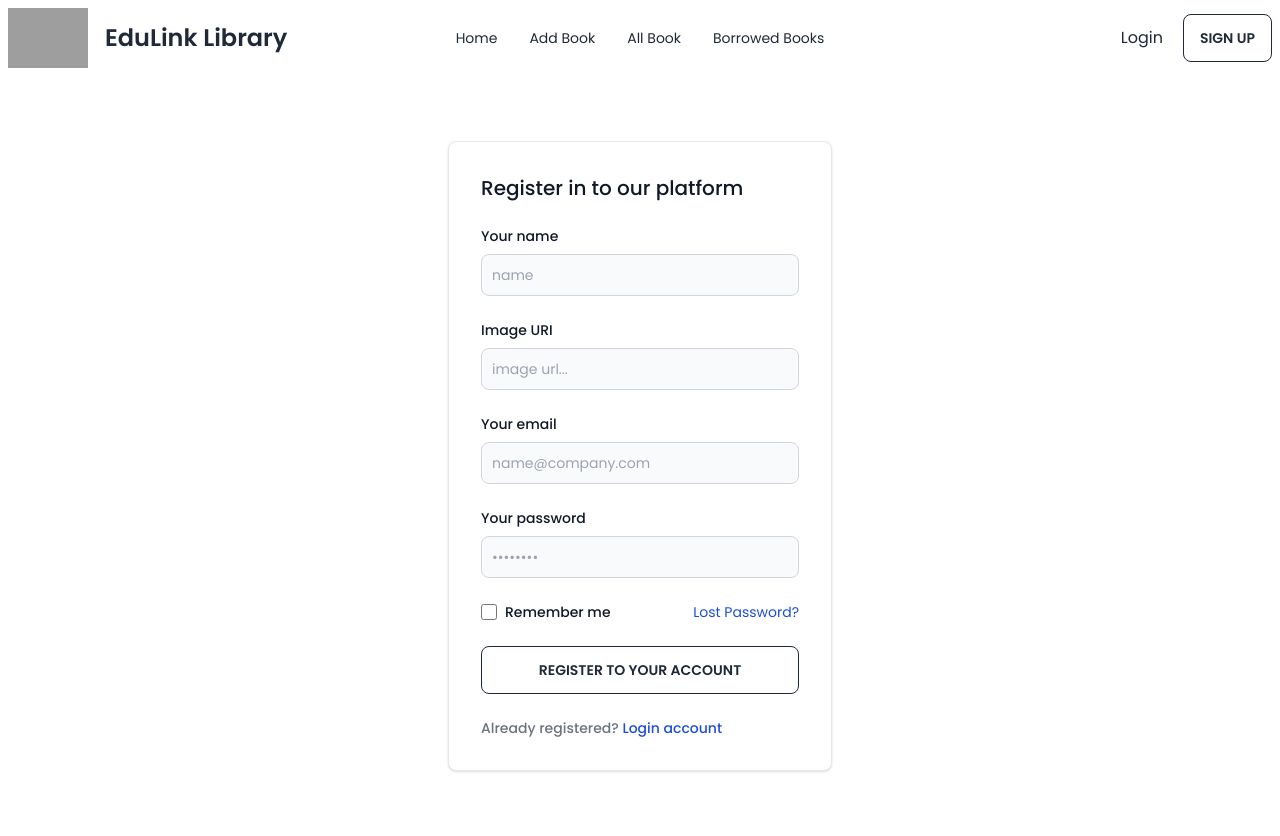
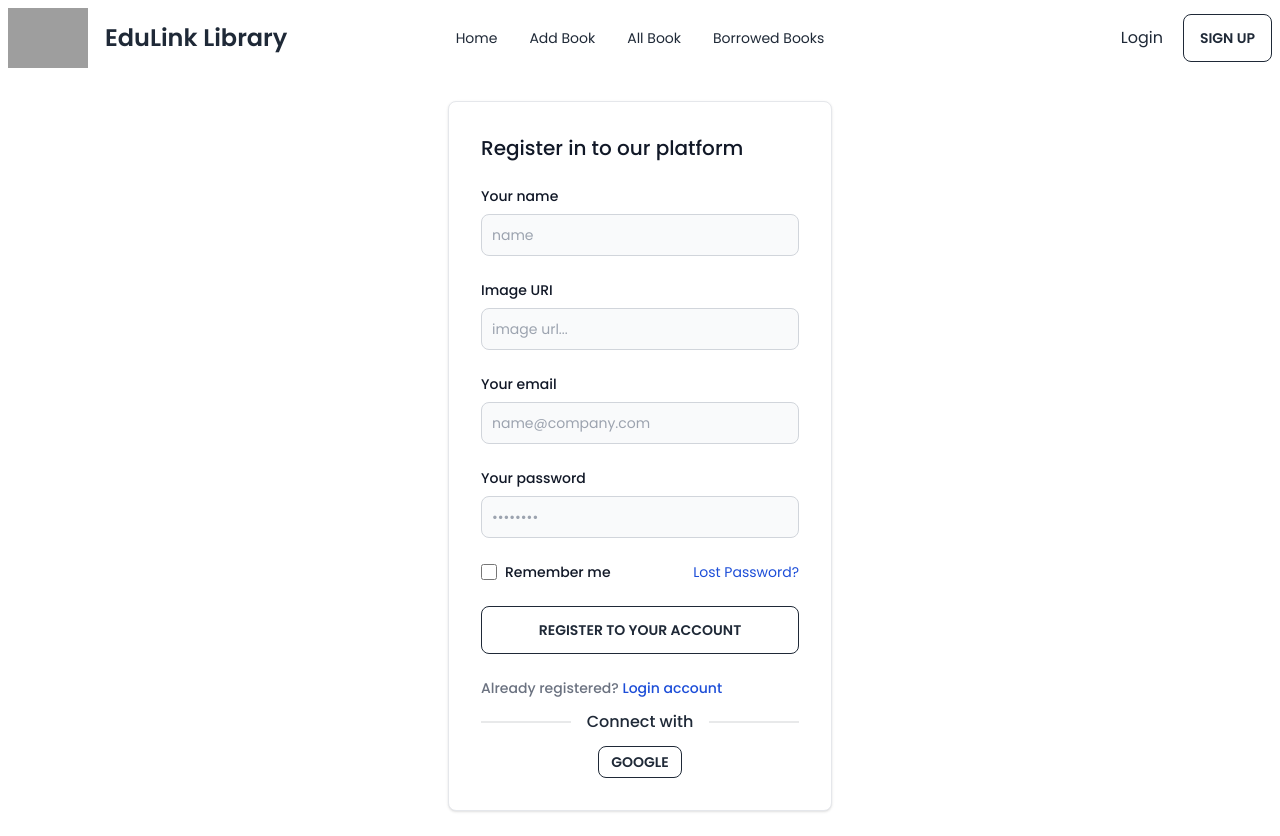
Before and after one commit to rabby159/eduLink-library-client, a React (Vite) app: page /register in a window 1280 px wide. Built offline with nearby package versions, Linux system fonts and the light colour scheme; no server answers; grey boxes are pictures that could not be loaded.

Commit message:
google login or register connection complete

```diff
--- a/src/Router/AuthProvider.jsx
+++ b/src/Router/AuthProvider.jsx
@@ -1,9 +1,10 @@
 import { createContext, useEffect, useState } from "react";
 import PropTypes from "prop-types";
-import { createUserWithEmailAndPassword, onAuthStateChanged, signInWithEmailAndPassword, signOut, updateProfile } from "firebase/auth";
+import { GoogleAuthProvider, createUserWithEmailAndPassword, onAuthStateChanged, signInWithEmailAndPassword, signInWithPopup, signOut, updateProfile } from "firebase/auth";
 import auth from "../Config/Firebase.config";
 
 export const AuthContext = createContext();
+const googleProvider = new GoogleAuthProvider();
 
 const AuthProvider = ({children}) => {
 
@@ -18,12 +19,17 @@ const AuthProvider = ({children}) => {
     const signInUser = (email, password) => {
         setLoading(true)
         return signInWithEmailAndPassword(auth, email, password)
+    };
+
+    const signInGoogle = () => {
+        setLoading(true);
+        return signInWithPopup(auth, googleProvider)
     }
 
     const logOut = () =>{
         setLoading(true)
         return signOut(auth);
-    }
+    };
 
     const handleDisplayUser = (name, image) => {
         return updateProfile(auth.currentUser, {
@@ -47,6 +53,7 @@ const AuthProvider = ({children}) => {
         loading,
         createUser,
         signInUser,
+        signInGoogle,
         logOut,
         handleDisplayUser
     }
--- /dev/null
+++ b/src/components/SocialLogin/GoogleLogin.jsx
@@ -0,0 +1,36 @@
+import { useLocation, useNavigate } from "react-router-dom";
+import useAuth from "../../hooks/useAuth";
+import Swal from "sweetalert2";
+
+const GoogleLogin = () => {
+
+    const {signInGoogle} = useAuth();
+    const location = useLocation();
+    const navigate = useNavigate();
+
+
+    const handleGoogleConnect = (media) =>{
+        media()
+        .then(res=> {
+            Swal.fire("Welcome!", "Login Successful", "success");
+            navigate(location?.state ? location.state : '/' );
+          })
+        .catch(err => {
+            Swal.fire("Invalid!", "Provide right email/password", "error");
+          })
+    }
+
+
+    return (
+        <div>
+        <div className="divider">
+            <h2 className="font-medium">Connect with</h2>
+        </div>
+        <div className="flex justify-center">
+            <button onClick={() => {handleGoogleConnect(signInGoogle)}} className="btn btn-outline btn-sm">Google</button>
+        </div>
+    </div>
+    );
+};
+
+export default GoogleLogin;
--- a/src/page/Login/Login.jsx
+++ b/src/page/Login/Login.jsx
@@ -2,6 +2,7 @@ import { Link, useLocation, useNavigate } from "react-router-dom";
 import Navbar from "../../components/Navbar/Navbar";
 import useAuth from "../../hooks/useAuth";
 import Swal from "sweetalert2";
+import GoogleLogin from "../../components/SocialLogin/GoogleLogin";
 
 const Login = () => {
 
@@ -105,6 +106,7 @@ const Login = () => {
               </Link>
             </div>
           </form>
+          <GoogleLogin></GoogleLogin>
         </div>
       </div>
     </div>
--- a/src/page/Register/Register.jsx
+++ b/src/page/Register/Register.jsx
@@ -2,6 +2,7 @@ import { Link, useLocation, useNavigate } from "react-router-dom";
 import Navbar from "../../components/Navbar/Navbar";
 import Swal from "sweetalert2";
 import useAuth from "../../hooks/useAuth";
+import GoogleLogin from "../../components/SocialLogin/GoogleLogin";
 
 const Register = () => {
 
@@ -150,6 +151,7 @@ const Register = () => {
               </Link>
             </div>
           </form>
+          <GoogleLogin></GoogleLogin>
         </div>
       </div>
     </div>
```
